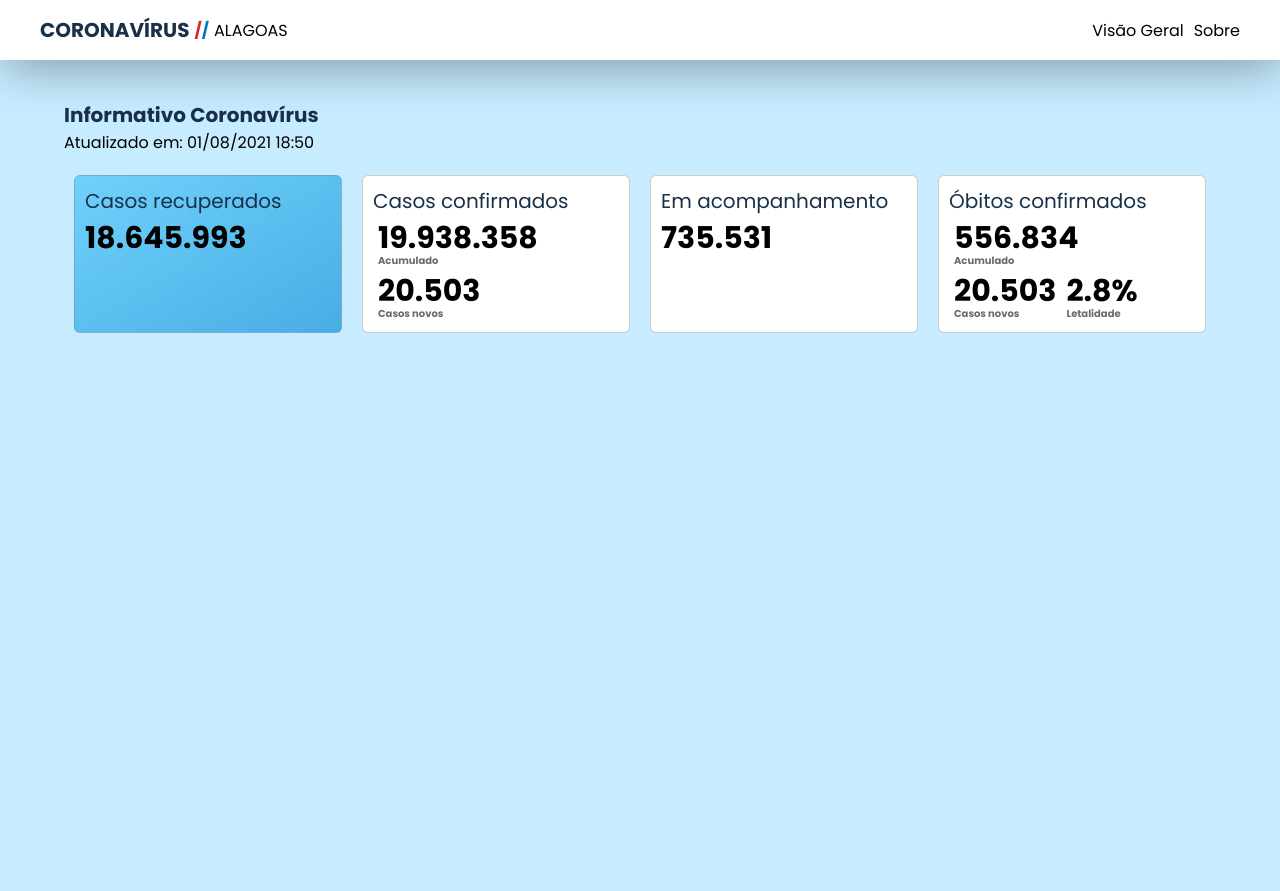
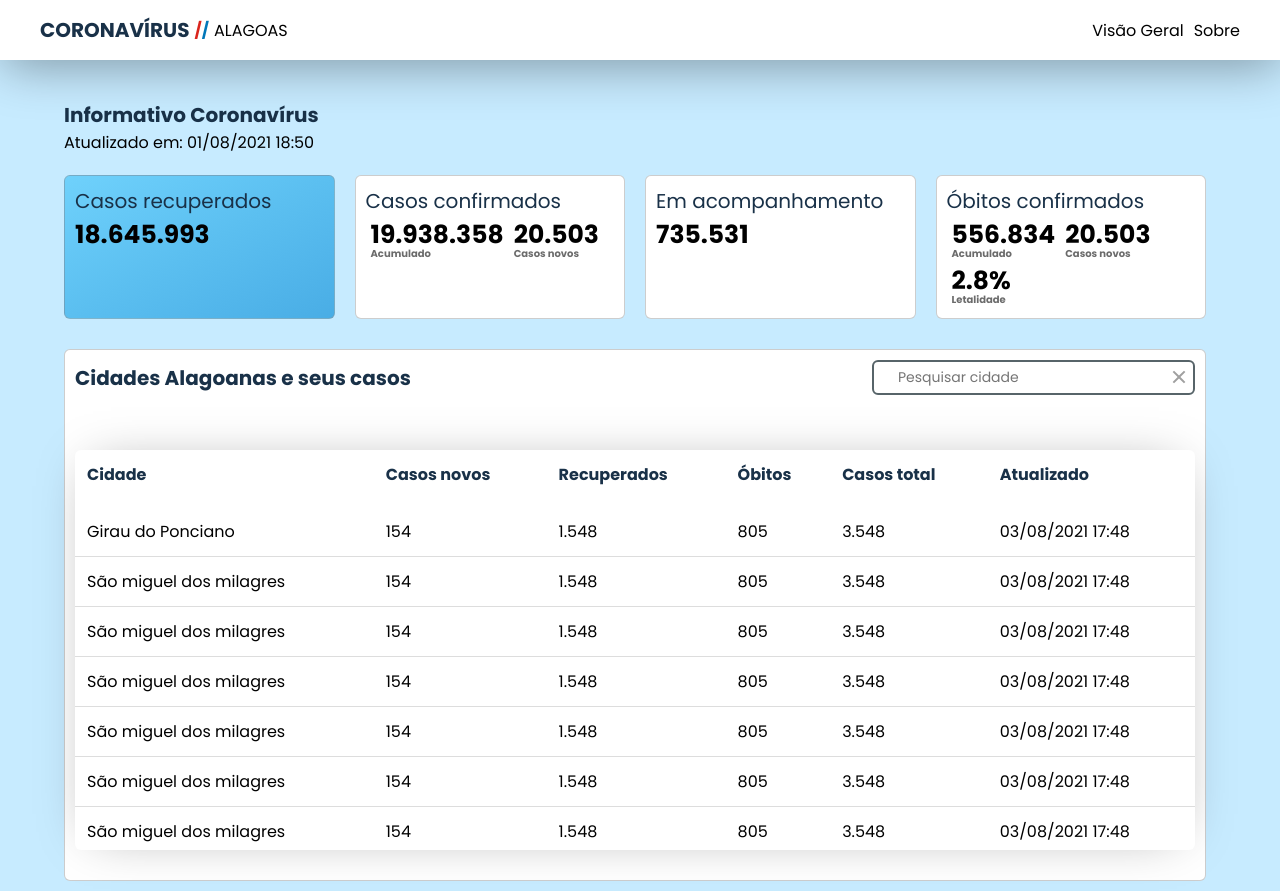
Before and after one commit to higinoRodrigo/covid-al, a React (Create React App) app: page / in a window 1280 px wide. Before the commit the page ends 800 px from the top, so only its background shows below. Built offline with nearby package versions, Linux system fonts and the light colour scheme.

Commit message:
cidades section

```diff
--- a/package.json
+++ b/package.json
@@ -13,6 +13,7 @@
     "node-sass": "^6.0.1",
     "react": "^17.0.2",
     "react-dom": "^17.0.2",
+    "react-icons": "^4.2.0",
     "react-scripts": "4.0.3",
     "sass": "^1.37.0",
     "web-vitals": "^1.0.1"
--- a/src/App.jsx
+++ b/src/App.jsx
@@ -1,5 +1,7 @@
+import Nav from './components/nav/Nav.jsx'
 import Cards from './components/cards/Card.jsx'
-import Nav from './components/nav/Nav.jsx'
+import CidadesBox from './components/cidadesBox/CidadesBox.jsx'
+
 import './styles/global.scss'
 
 function App() {
@@ -12,12 +14,12 @@ function App() {
 
       <div id="content">
 
-        <div id="section_1">
+        <div id="sections" className="section_1">
           <h1>Informativo Coronavírus</h1>
           <span>Atualizado em: 01/08/2021 18:50</span>
         </div>
 
-        <div id="section_2">
+        <div id="sections" className="section_2">
           <Cards
             titulo="Casos recuperados"
             dados="18.645.993"
@@ -43,6 +45,11 @@ function App() {
             dadosAuxiliar3="2.8%"
           />
         </div>
+
+        <div className="section_3">
+          <CidadesBox></CidadesBox>
+        </div>
+
       </div>
     </div>
 
--- a/src/components/cards/card.module.scss
+++ b/src/components/cards/card.module.scss
@@ -1,9 +1,9 @@
 .card {
   flex: 1;
-  border: 1px solid rgba(149, 149, 149, 0.466);
   width: 100%;
   margin: 1rem;
   padding: 1rem;
+  border: 1px solid rgba(149, 149, 149, 0.466);
   border-radius: 6px;
   background-color: #fff;
 
@@ -22,7 +22,7 @@
     flex-wrap: wrap;
 
     span{
-      font-size: 3rem;
+      font-size: 2.5rem;
       font-weight: bold;
      }
 
--- /dev/null
+++ b/src/components/cidadesBox/CidadesBox.jsx
@@ -0,0 +1,159 @@
+import React from 'react';
+
+import { RiCloseFill } from 'react-icons/ri'
+
+import styles from './cidadesBox.module.scss'
+
+export default function CidadesBox() {
+  return (
+    <div className={styles.containerCity}>
+
+      <div className={styles.headerCity}>
+        <h1>Cidades Alagoanas e seus casos</h1>
+
+        <div className={styles.contentSearch}>
+          <label htmlFor="pesquisarCidade" className="sr-only">Pesquisar cidade</label>
+          <input type="text" id="pesquisarCidade" placeholder="Pesquisar cidade" />
+          <div className={styles.closeSearch}><RiCloseFill color="#a0a0a0" size="1.5em"/></div>
+        </div>
+
+      </div>
+
+      <div className={styles.main}>
+
+        <div className={styles.infoMobile}>
+          <span id="v_hidden">Arraste para o lado &rarr;</span>
+        </div>
+
+        <div className={styles.contentTable}>
+          <table>
+            <thead>
+              <tr>
+                <th>Cidade</th>
+                <th>Casos novos</th>
+                <th>Recuperados</th>
+                <th>Óbitos</th>
+                <th>Casos total</th>
+                <th>Atualizado</th>
+              </tr>
+            </thead>
+            <tbody>
+              <tr>
+                <td>Girau do Ponciano</td>
+                <td>154</td>
+                <td>1.548</td>
+                <td>805</td>
+                <td>3.548</td>
+                <td>03/08/2021 17:48</td>
+              </tr>
+              <tr>
+                <td>São miguel dos milagres</td>
+                <td>154</td>
+                <td>1.548</td>
+                <td>805</td>
+                <td>3.548</td>
+                <td>03/08/2021 17:48</td>
+              </tr>
+              <tr>
+                <td>São miguel dos milagres</td>
+                <td>154</td>
+                <td>1.548</td>
+                <td>805</td>
+                <td>3.548</td>
+                <td>03/08/2021 17:48</td>
+              </tr>
+              <tr>
+                <td>São miguel dos milagres</td>
+                <td>154</td>
+                <td>1.548</td>
+                <td>805</td>
+                <td>3.548</td>
+                <td>03/08/2021 17:48</td>
+              </tr>
+              <tr>
+                <td>São miguel dos milagres</td>
+                <td>154</td>
+                <td>1.548</td>
+                <td>805</td>
+                <td>3.548</td>
+                <td>03/08/2021 17:48</td>
+              </tr>
+              <tr>
+                <td>São miguel dos milagres</td>
+                <td>154</td>
+                <td>1.548</td>
+                <td>805</td>
+                <td>3.548</td>
+                <td>03/08/2021 17:48</td>
+              </tr>
+              <tr>
+                <td>São miguel dos milagres</td>
+                <td>154</td>
+                <td>1.548</td>
+                <td>805</td>
+                <td>3.548</td>
+                <td>03/08/2021 17:48</td>
+              </tr>
+              <tr>
+                <td>São miguel dos milagres</td>
+                <td>154</td>
+                <td>1.548</td>
+                <td>805</td>
+                <td>3.548</td>
+                <td>03/08/2021 17:48</td>
+              </tr>
+              <tr>
+                <td>São miguel dos milagres</td>
+                <td>154</td>
+                <td>1.548</td>
+                <td>805</td>
+                <td>3.548</td>
+                <td>03/08/2021 17:48</td>
+              </tr>
+              <tr>
+                <td>São miguel dos milagres</td>
+                <td>154</td>
+                <td>1.548</td>
+                <td>805</td>
+                <td>3.548</td>
+                <td>03/08/2021 17:48</td>
+              </tr>
+              <tr>
+                <td>São miguel dos milagres</td>
+                <td>154</td>
+                <td>1.548</td>
+                <td>805</td>
+                <td>3.548</td>
+                <td>03/08/2021 17:48</td>
+              </tr>
+              <tr>
+                <td>São miguel dos milagres</td>
+                <td>154</td>
+                <td>1.548</td>
+                <td>805</td>
+                <td>3.548</td>
+                <td>03/08/2021 17:48</td>
+              </tr>
+              <tr>
+                <td>São miguel dos milagres</td>
+                <td>154</td>
+                <td>1.548</td>
+                <td>805</td>
+                <td>3.548</td>
+                <td>03/08/2021 17:48</td>
+              </tr>
+              <tr>
+                <td>São miguel dos milagres</td>
+                <td>154</td>
+                <td>1.548</td>
+                <td>805</td>
+                <td>3.548</td>
+                <td>03/08/2021 17:48</td>
+              </tr>
+            </tbody>
+          </table>
+        </div>
+      </div>
+    </div>
+  )
+}
--- /dev/null
+++ b/src/components/cidadesBox/cidadesBox.module.scss
@@ -0,0 +1,141 @@
+.containerCity {
+  flex: 1;
+  margin: 1rem;
+  background: white;
+  border-radius: 6px;
+  padding: 1rem;
+  border: 1px solid rgba(149, 149, 149, 0.466);
+
+  .headerCity {
+    display: flex;
+    flex-wrap: wrap;
+    justify-content: space-between;
+    align-items: center;
+
+    input{
+      min-width: 220px;
+      color: #000;
+      font-size: 1.4rem;
+      padding: .5rem 2.4rem;
+      border: 2px solid #576469;
+      border-radius: 6px;
+
+      &:focus {
+        border-color:#4dabe2;
+        outline: none;
+      }
+    }
+
+    .contentSearch {
+      display: flex;
+      align-items: center;
+      position: relative;
+
+      .closeSearch {
+        position: absolute;
+        right: 28px;
+        width: 0px;
+        top: 5px;
+
+          svg {
+            cursor: pointer;
+
+            &:active {
+              transform: scale(.9);
+            }
+          }
+      }
+    }
+  }
+
+  .main {
+
+    .infoMobile {
+      display: flex;
+      justify-content: flex-end;
+      margin-top: 3rem;
+        span {
+          visibility: hidden;
+          font-weight: 400;
+          color: rgb(104, 104, 104);
+          text-align: left;
+        }
+    }
+
+    .contentTable {
+      overflow: auto;
+      margin-bottom: 2rem;
+      max-height: 400px;
+      border-radius: 6px;
+      -webkit-box-shadow: 0px 0px 50px -18px #0000005d;
+              box-shadow: 0px 0px 50px -18px #0000005d;
+        &::-webkit-scrollbar {
+          width: 8px;
+          height: 8px;
+        }
+        &::-webkit-scrollbar-track {
+          background: rgb(255, 255, 255);
+          border-radius: 6px;
+        }
+        &::-webkit-scrollbar-thumb {
+          background-color: rgb(3, 99, 121);
+          border-radius: 20px;
+          border: 3px solid rgb(255, 255, 255);
+        }
+
+        table {
+          border-collapse: collapse;
+          width: 100%;
+          border-bottom: 1px solid #bdc3c7;
+          border-radius: 6px;
+
+          th,td,tr {
+            white-space: nowrap;
+          }
+
+          thead{
+
+            th {
+              padding: 1.2rem 1.2rem 2rem 1.2rem;
+              text-align: left;
+              color: #193148;
+            }
+          }
+
+          tbody{
+
+            tr {
+              transition: all .2s ease-in;
+              cursor: pointer;
+            }
+            td {
+              padding: 1.2rem;
+              text-align: left;
+              border-bottom: 1px solid #ddd;
+              color: #000;
+            }
+            h1 {
+              font-weight: 600;
+              text-align: center;
+              background-color: #16a085;
+              color: #fff;
+              padding: 10px 0px;
+            }
+            tr:hover {
+              background-color: #f5f5f5;
+              box-shadow: 0px 0px 7px 0px rgb(0 0 0 / 20%), -1px -1px 8px rgb(0 0 0 / 20%);
+            }
+          }
+        }
+    }
+  }
+}
+
+@media(max-width: 680px) {
+  .headerCity {
+    flex-direction: column;
+  }
+  .headerCity h1{
+    margin-bottom: .5rem;
+  }
+}
--- a/src/components/nav/nav.module.scss
+++ b/src/components/nav/nav.module.scss
@@ -9,6 +9,7 @@ span {
   color: #000;
 }
 .containerNav {
+  z-index: 10;
   width: 100%;
   display: flex;
   justify-content: space-between;
--- a/src/styles/global.scss
+++ b/src/styles/global.scss
@@ -43,17 +43,26 @@ i {
   max-width: 90%;
   margin:0 auto;
   display: flex;
+  flex-direction: column;
+}
+#sections{
+  display: flex;
   flex-wrap: wrap;
-}
-#section_1{
-  display: flex;
-  flex-direction: column;
   margin-bottom: 1rem;
 }
-#section_2{
-  display: flex;
-  flex-wrap: wrap;
+.section_1{
+  flex-direction: column;
 }
+.section_2{
+  flex-direction: row;
+  margin-left: -1rem;
+}
+.section_3{
+  flex-direction: column;
+  margin-left: -1rem;
+  flex-wrap: nowrap;
+}
+
 .sr-only {
   position: absolute;
   height: 1px;
@@ -71,6 +80,11 @@ i {
     font-size: 57%;
   }
 }
+@media(max-width: 820px) {
+  #v_hidden {
+    visibility: visible;
+  }
+}
 @media(max-width: 720px) {
   html {
     font-size: 50%;
```
Also changed, not shown: 1 other file (tests, documents, lock files or other folders).
